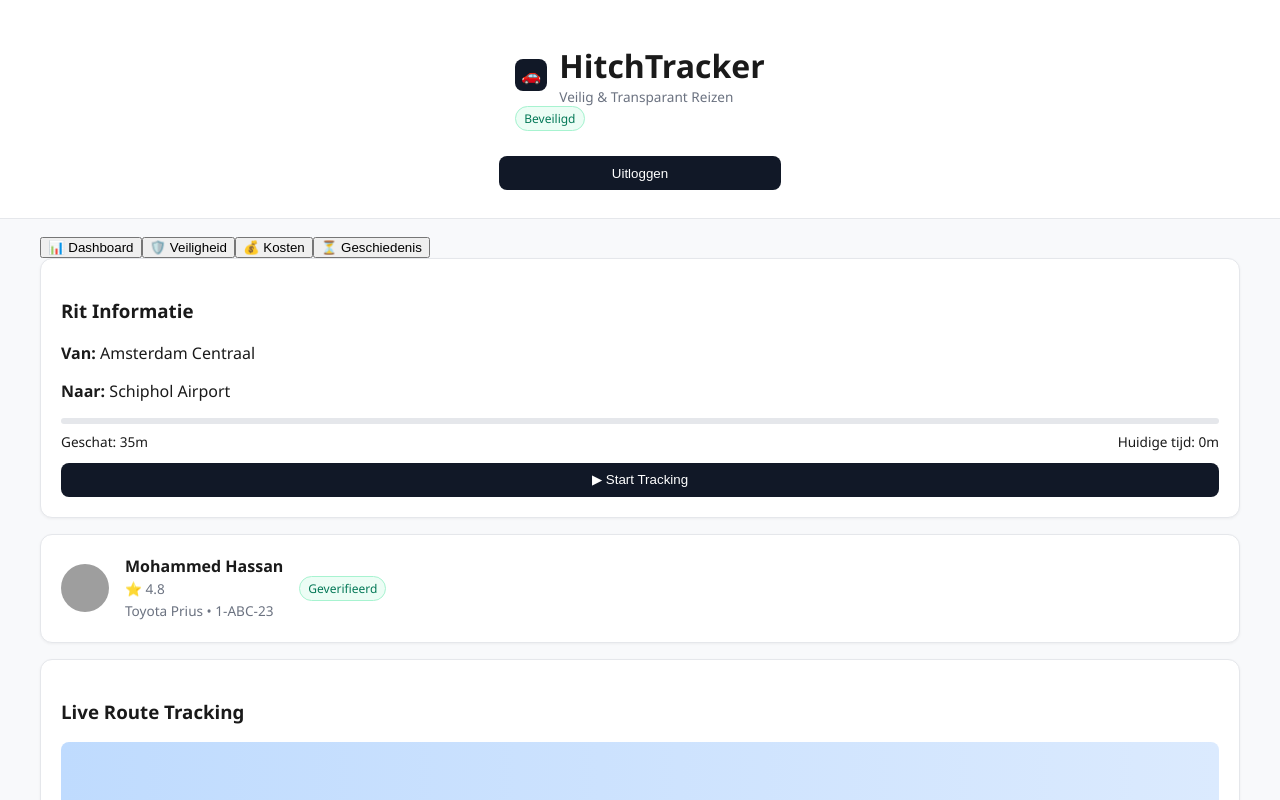
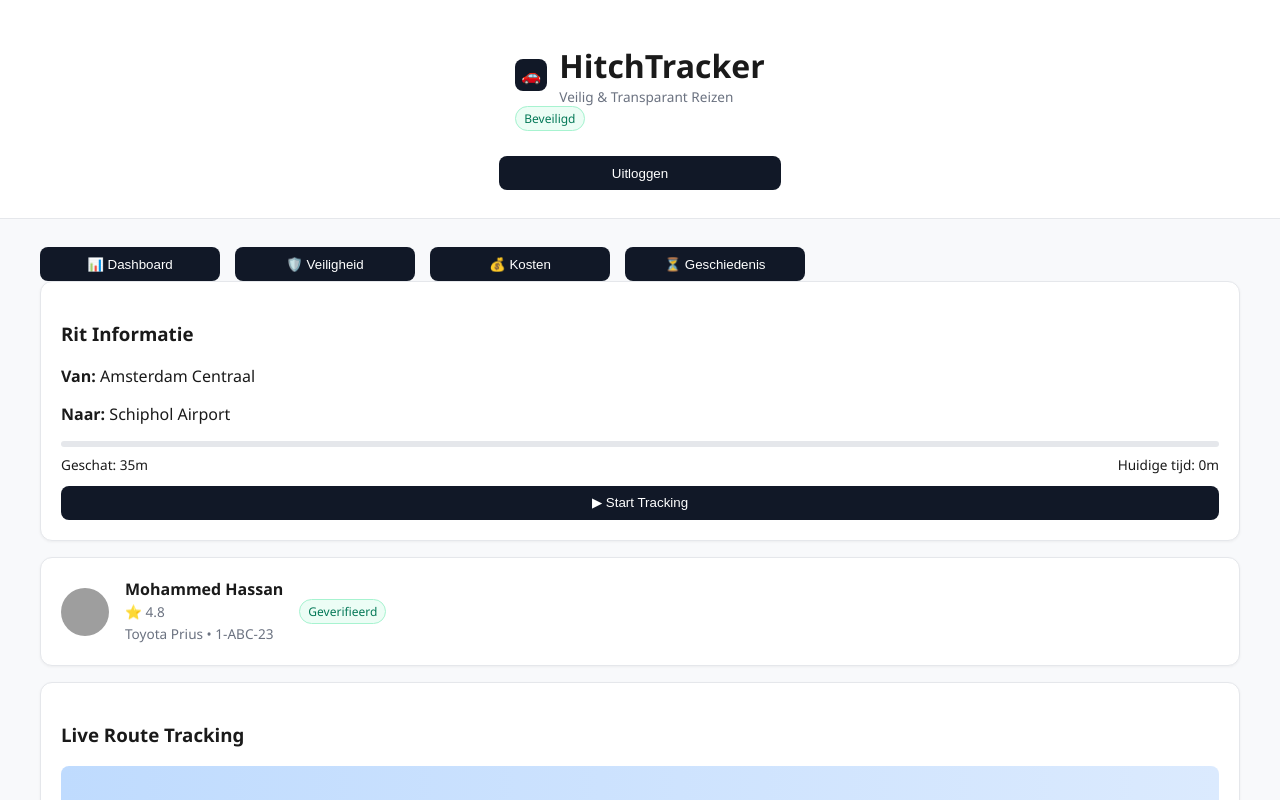
Before and after one commit to FlorianDeCooleMan/Hitch-Tracker, a React (Vite) app: page / in a window 1280 px wide. Both pictures are taken after typing "name@example.com", "Sample123" into the empty fields and a click on the button "Inloggen". Shown: the top 800 px of the page. Built offline with nearby package versions, Linux system fonts and the light colour scheme; grey boxes are pictures that could not be loaded.

Commit message:
Add tab styling, Fix layout column -> row

```diff
--- a/src/App.css
+++ b/src/App.css
@@ -237,3 +237,9 @@ label {
   border-radius: 0.5rem;
   font-size: 0.9rem;
 }
+
+.tab-btn {
+  width: 15%;
+  min-width: 120px;
+  margin-right: 15px;
+}
--- a/src/App.tsx
+++ b/src/App.tsx
@@ -74,7 +74,7 @@ export default function App() {
             <button
               key={tab}
               onClick={() => setActiveTab(tab)}
-              className={`flex-1 py-2 rounded ${
+              className={`btn tab-btn py-2 rounded ${
                 activeTab === tab
                   ? "bg-black text-white"
                   : "bg-gray-200 text-gray-600"
```
